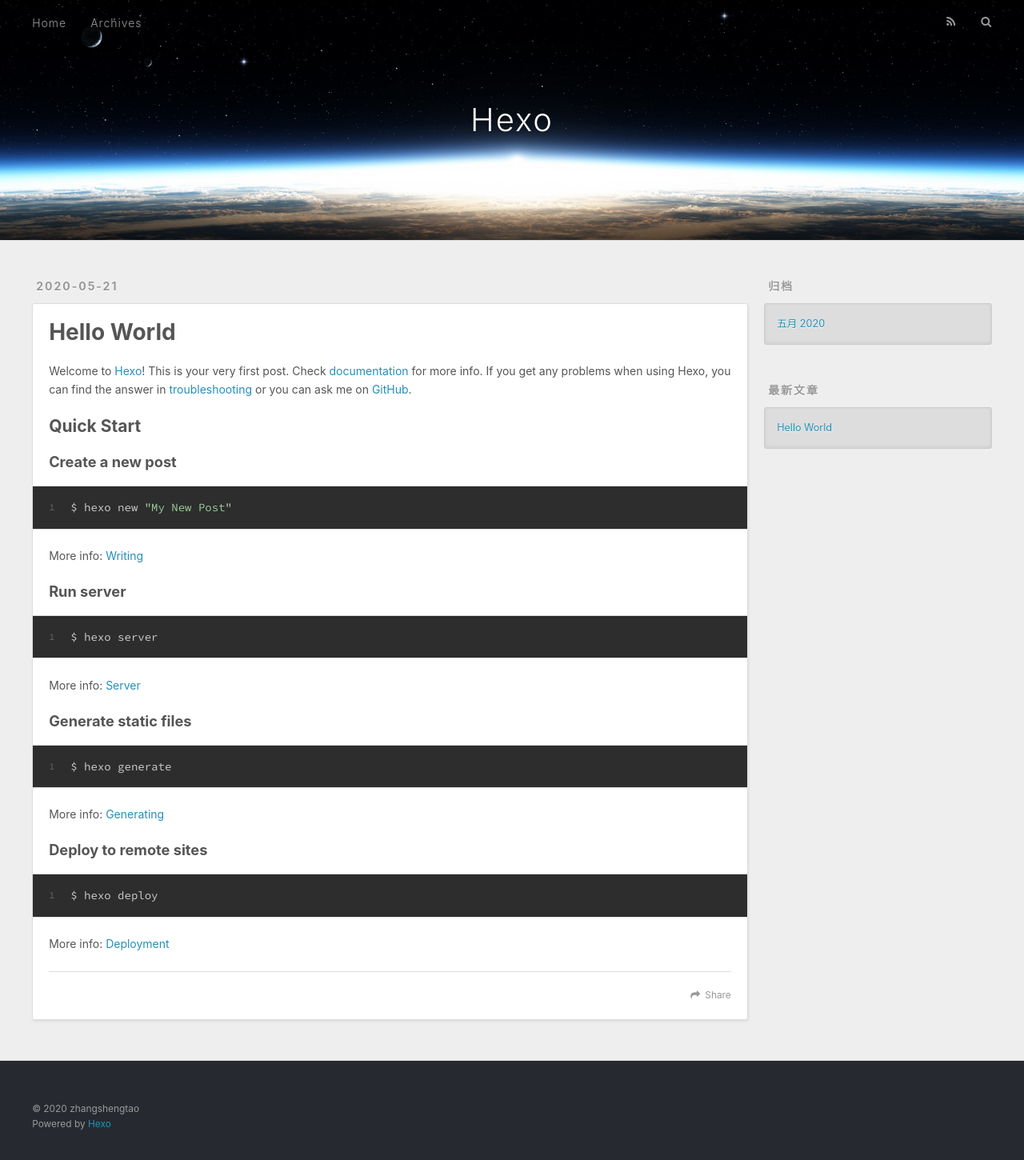
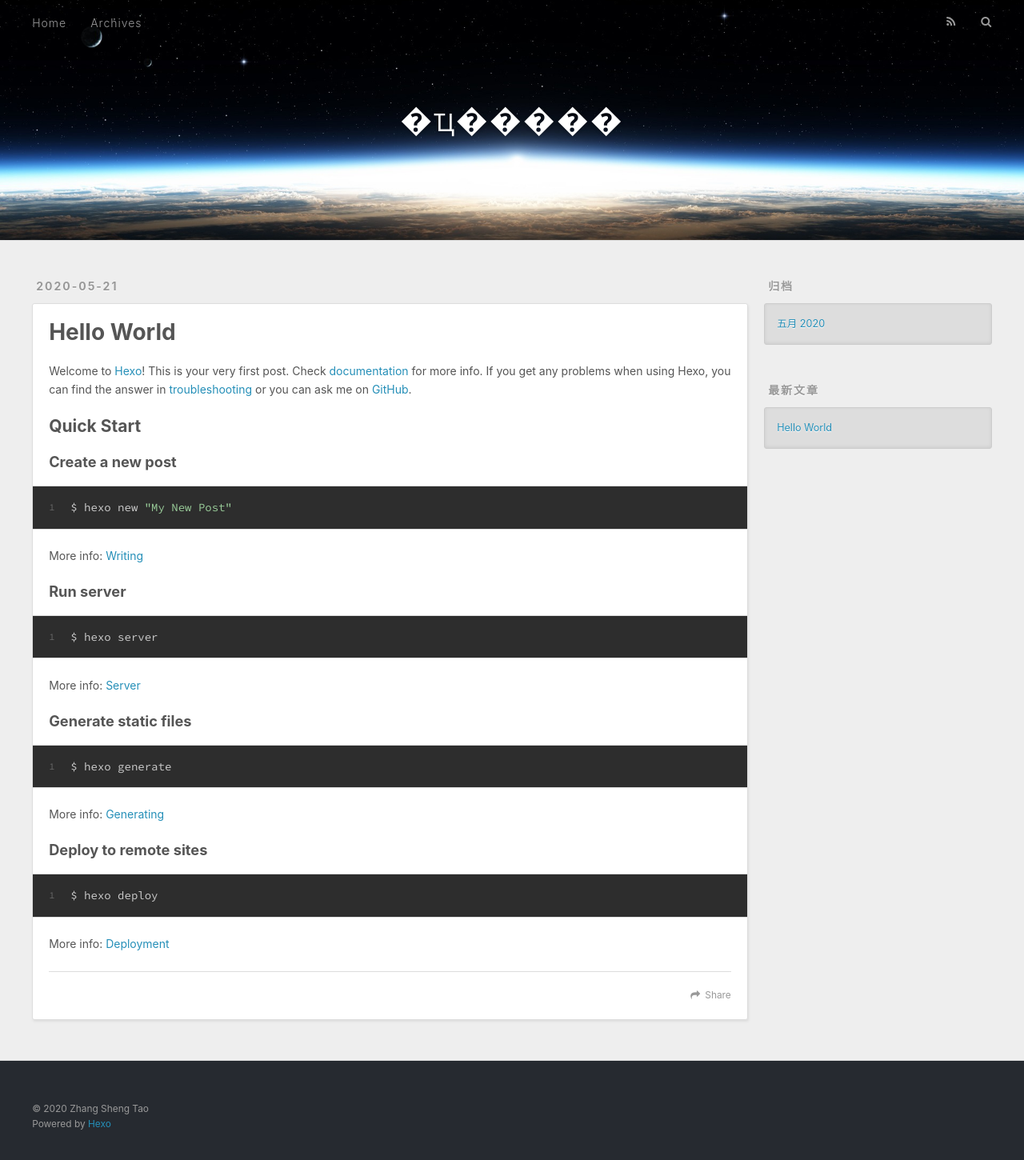
Before and after one commit to zhangshengtaomax/zhangshengtao.github.io, a plain HTML site: page index.html in a window 1280 px wide. Shown: the whole page at 80% size. Drawn offline with nearby package versions, Linux system fonts and the light colour scheme.

Commit message:
Site updated: 2020-05-21 20:11:19

```diff
--- a/index.html
+++ b/index.html
@@ -5,17 +5,17 @@
 
 
 
-  <title>Hexo</title>
+  <title>�ҵ�����</title>
   <meta name="viewport" content="width=device-width, initial-scale=1, maximum-scale=1">
   <meta property="og:type" content="website">
-<meta property="og:title" content="Hexo">
+<meta property="og:title" content="�ҵ�����">
 <meta property="og:url" content="http://yoursite.com/index.html">
-<meta property="og:site_name" content="Hexo">
+<meta property="og:site_name" content="�ҵ�����">
 <meta property="og:locale" content="zh_CN">
-<meta property="article:author" content="zhangshengtao">
+<meta property="article:author" content="Zhang Sheng Tao">
 <meta name="twitter:card" content="summary">
 
-    <link rel="alternate" href="/atom.xml" title="Hexo" type="application/atom+xml">
+    <link rel="alternate" href="/atom.xml" title="�ҵ�����" type="application/atom+xml">
 
 
     <link rel="icon" href="/favicon.png">
@@ -36,7 +36,7 @@
   <div id="header-outer" class="outer">
     <div id="header-title" class="inner">
       <h1 id="logo-wrap">
-        <a href="/" id="logo">Hexo</a>
+        <a href="/" id="logo">�ҵ�����</a>
       </h1>
 
     </div>
@@ -103,7 +103,7 @@
 
     </div>
     <footer class="article-footer">
-      <a data-url="http://yoursite.com/2020/05/21/hello-world/" data-id="ckagmsh5e0000mout418oc51x" class="article-share-link">Share</a>
+      <a data-url="http://yoursite.com/2020/05/21/hello-world/" data-id="ckagqi2bm0000hkutc51e8auq" class="article-share-link">Share</a>
 
 
     </footer>
@@ -159,7 +159,7 @@
 
   <div class="outer">
     <div id="footer-info" class="inner">
-      &copy; 2020 zhangshengtao<br>
+      &copy; 2020 Zhang Sheng Tao<br>
       Powered by <a href="http://hexo.io/" target="_blank">Hexo</a>
     </div>
   </div>
```
Also changed, not shown: 2020/05/21/hello-world/index.html (+7 -7 lines), archives/2020/05/index.html (+7 -7 lines), archives/2020/index.html (+7 -7 lines), archives/index.html (+7 -7 lines).
